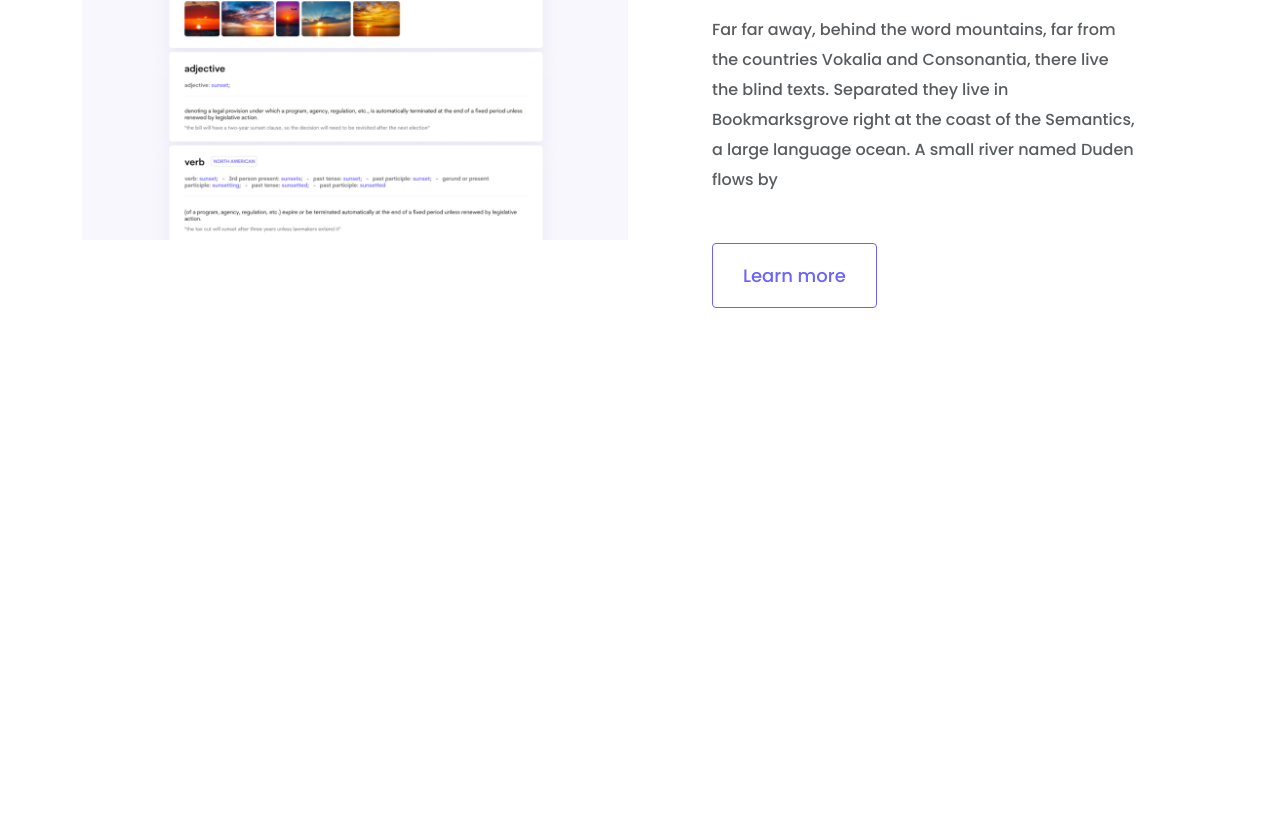
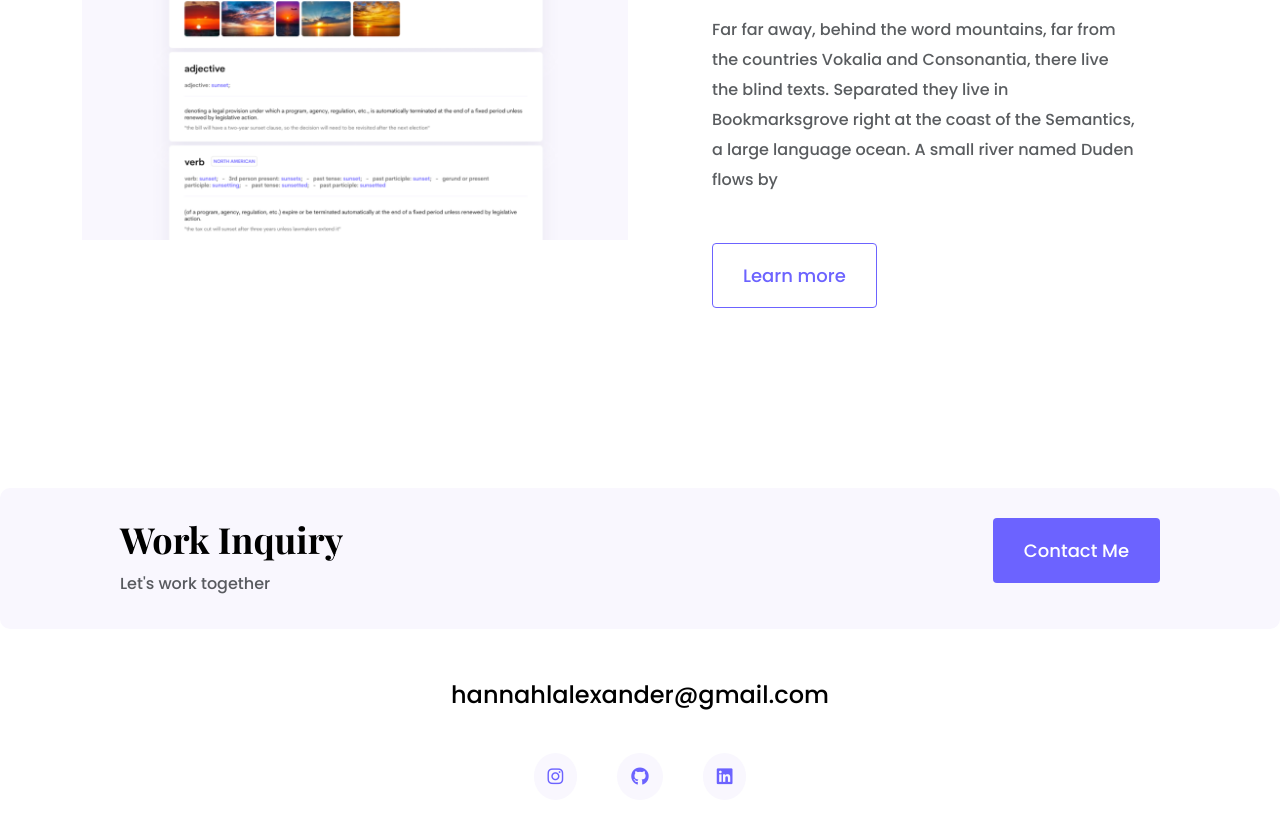
Before and after one commit to hannahlouisaalexander/portfolio-project-hannaha, a plain HTML site: page index.html in a window 1280 px wide. Shown: the part 2519-3343 px from the top of the page. Before the commit the page ends 2947 px from the top, so only its background shows below. Drawn offline with nearby package versions, Linux system fonts and the light colour scheme.

Commit message:
Injected HTML for all links using Font Awesome, built footer, footer styling, media queries, hid contact box on mobile devices.

```diff
--- a/index.html
+++ b/index.html
@@ -13,6 +13,7 @@
 <link rel="preconnect" href="https://fonts.gstatic.com" crossorigin>
 <link href="https://fonts.googleapis.com/css2?family=Playfair+Display:wght@700&family=Poppins:wght@500;700&display=swap" rel="stylesheet">
 <script src="https://cdn.jsdelivr.net/npm/bootstrap@5.3.0-alpha3/dist/js/bootstrap.bundle.min.js" integrity="sha384-ENjdO4Dr2bkBIFxQpeoTz1HIcje39Wm4jDKdf19U8gI4ddQ3GYNS7NTKfAdVQSZe" crossorigin="anonymous"></script>
+<script src="https://kit.fontawesome.com/9adef67403.js" crossorigin="anonymous"></script>
 </head>
 <body>
     <div class="container">
@@ -87,6 +88,28 @@
 </div>
 </div>
     </div>
+<footer>
+    <div class="contact-box d-flex justify-content-between mb-5 d-none d-md-flex">
+        <div>
+             <h4>
+            Work Inquiry
+        </h4>
+        <p class="text-muted">Let's work together</p>
+    </div>
+    <div>
+        <a href="" class="btn btn-branding">Contact Me</a>
+    </div></div>
+    <div class="d-flex justify-content-center">
+    <a href="mailto:hannahlalexander@gmail.com" class="email-link d-none d-md-block">hannahlalexander@gmail.com</a> </div>
+    <div class="social-links d-flex justify-content-center">
+    <a href="https://www.instagram.com" target="_blank"><i class="fa-brands fa-instagram"></i></a>
+<a href="https://github.com/hannahlouisaalexander" target="_blank"> <i class="fa-brands fa-github"></i></a>
+<a href="https://www.linkedin.com/in/hannahalexander94/" target="_blank"> <i class="fa-brands fa-linkedin"></i></a>
 </div>
+</footer>
+
+</div>
+
+
 </body>
 </html>
--- a/styles/portfolio.css
+++ b/styles/portfolio.css
@@ -28,6 +28,9 @@ h3 {
     font-size: 40px;
 }
 
+h4 {
+    font-size: 36px;
+}
 p {
     font-weight: normal;
     font-size: 16px;
@@ -58,6 +61,47 @@ nav ul {
     padding: 0;
     margin: 0;
     }
+
+footer {
+    margin: 60px 0;
+}
+
+footer .contact-box {
+    background-color: var(--secondary-colour);
+    padding: 30px 120px;
+    border-radius: 10px;
+}
+
+footer .contact-box p {
+    margin: 0px;
+}
+
+footer .social-links a {
+margin: 0 20px;
+color: var(--branding-colour);
+background-color: var(--secondary-colour);
+padding: 10px 14px;
+font-size: 18px;
+border-radius: 50%;
+}
+
+footer .social-links a:hover {
+    color: white;
+background-color: var(--branding-colour);
+transition: all 100ms ease-in-out;
+}
+
+footer .email-link {
+    text-decoration: none;
+    color: black;
+    font-size: 24px;
+    text-align: center;
+    margin-bottom: 40px;
+}
+
+footer .email-link:hover {
+    color: var(--branding-colour);
+}
 
 .logo {
     max-height: 40px;
@@ -139,6 +183,8 @@ color:  #272142;
     padding: 120px 60px;
 }
 
+
+
 @media(max-width:960px) {
     .project-descriptions {
         padding: 0;
@@ -156,6 +202,9 @@ color:  #272142;
         font-size: 44px;
     }
 
+    h4 {
+        font-size: 18px;
+    }
     .hero p {
         font-size: 30px;
 
@@ -180,4 +229,5 @@ color:  #272142;
     font-size: 14px;
  }
 
+
 }
```
